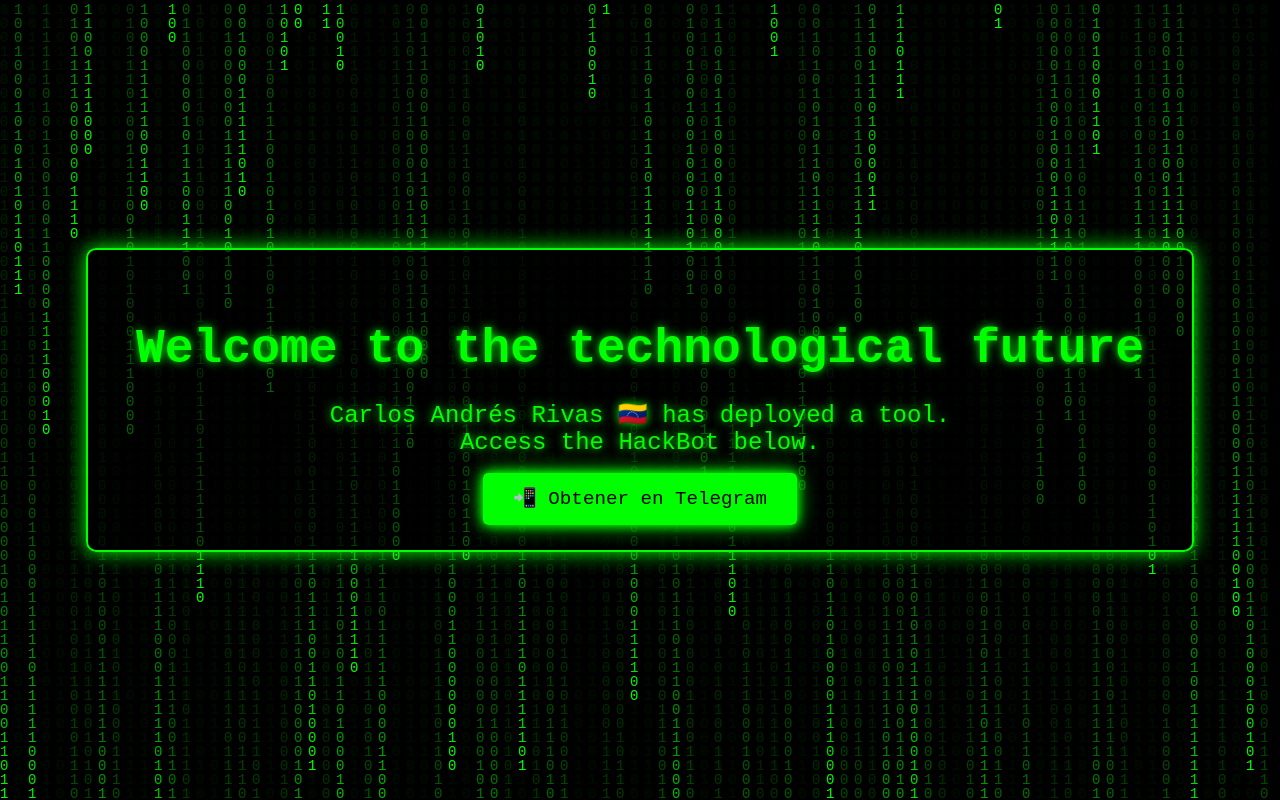
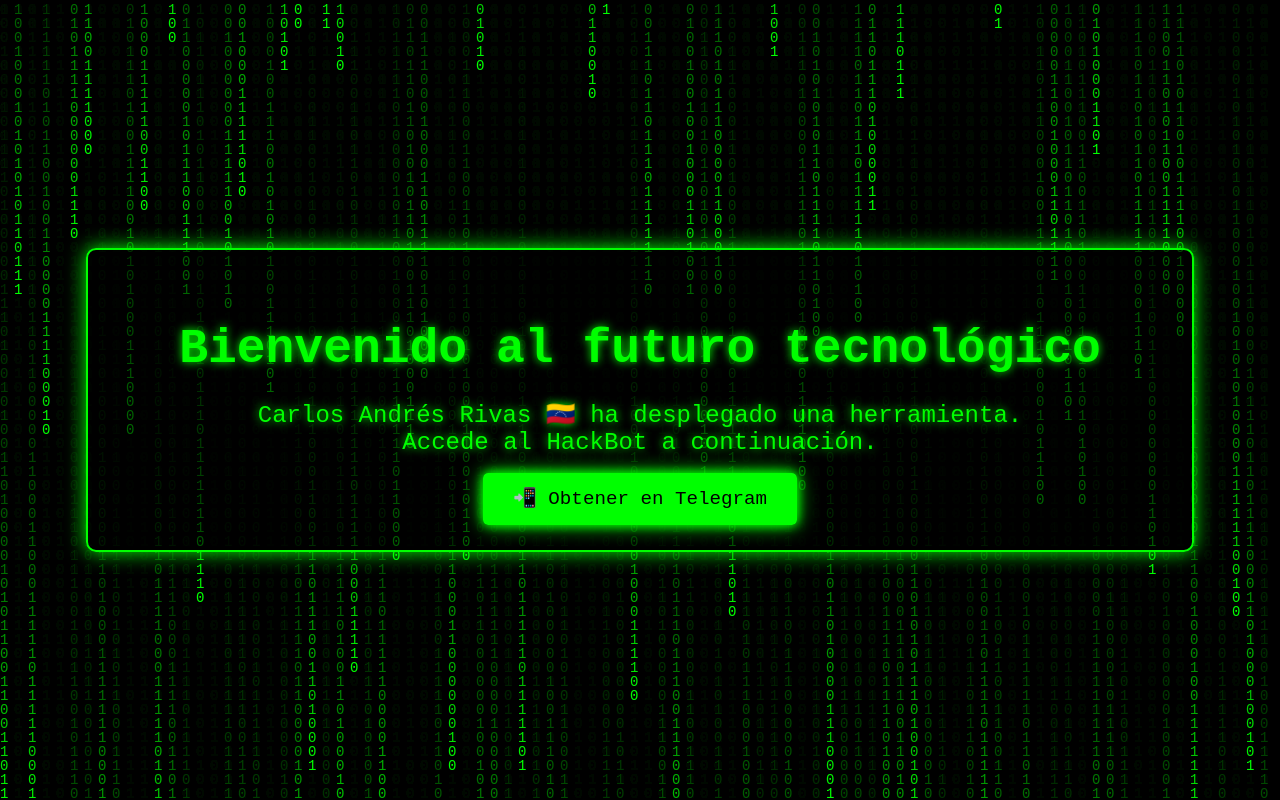
Before and after one commit to phoenixaff/carlosandresrivas, a plain HTML site: page index.html in a window 1280 px wide. Drawn offline with Linux system fonts and the light colour scheme.

Commit message:
Update index.html

```diff
--- a/index.html
+++ b/index.html
@@ -92,7 +92,7 @@ src="https://www.facebook.com/tr?id=1014074434251909&ev=PageView&noscript=1"
 
   <div class="content">
     <h1 id="typewriter"></h1>
-    <p>Carlos Andrés Rivas 🇻🇪 has deployed a tool.<br>Access the HackBot below.</p>
+    <p>Carlos Andrés Rivas 🇻🇪 ha desplegado una herramienta.<br>Accede al HackBot a continuación.</p>
     <a href="https://t.me/Rivas_hackbot?start=link_dwzz6KaGYd" class="btn" onclick="playClickSound()">📲 Obtener en Telegram</a>
   </div>
 
@@ -132,7 +132,7 @@ src="https://www.facebook.com/tr?id=1014074434251909&ev=PageView&noscript=1"
     setInterval(draw, 33);
 
     // Typing effect
-    const txt = "Welcome to the technological future";
+    const txt = "Bienvenido al futuro tecnológico";
     let i = 0;
     const speed = 100;
     function typeWriter() {
```
